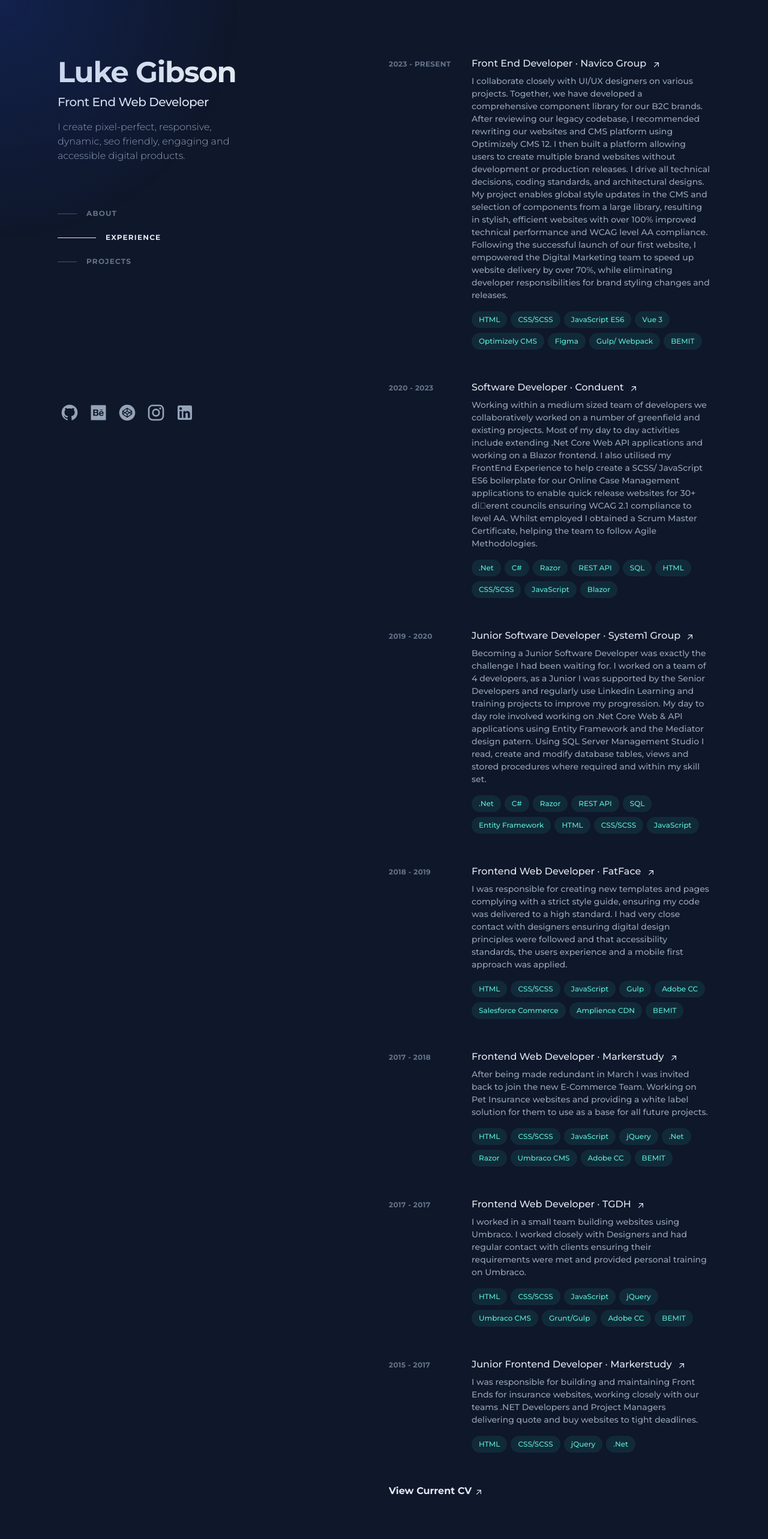
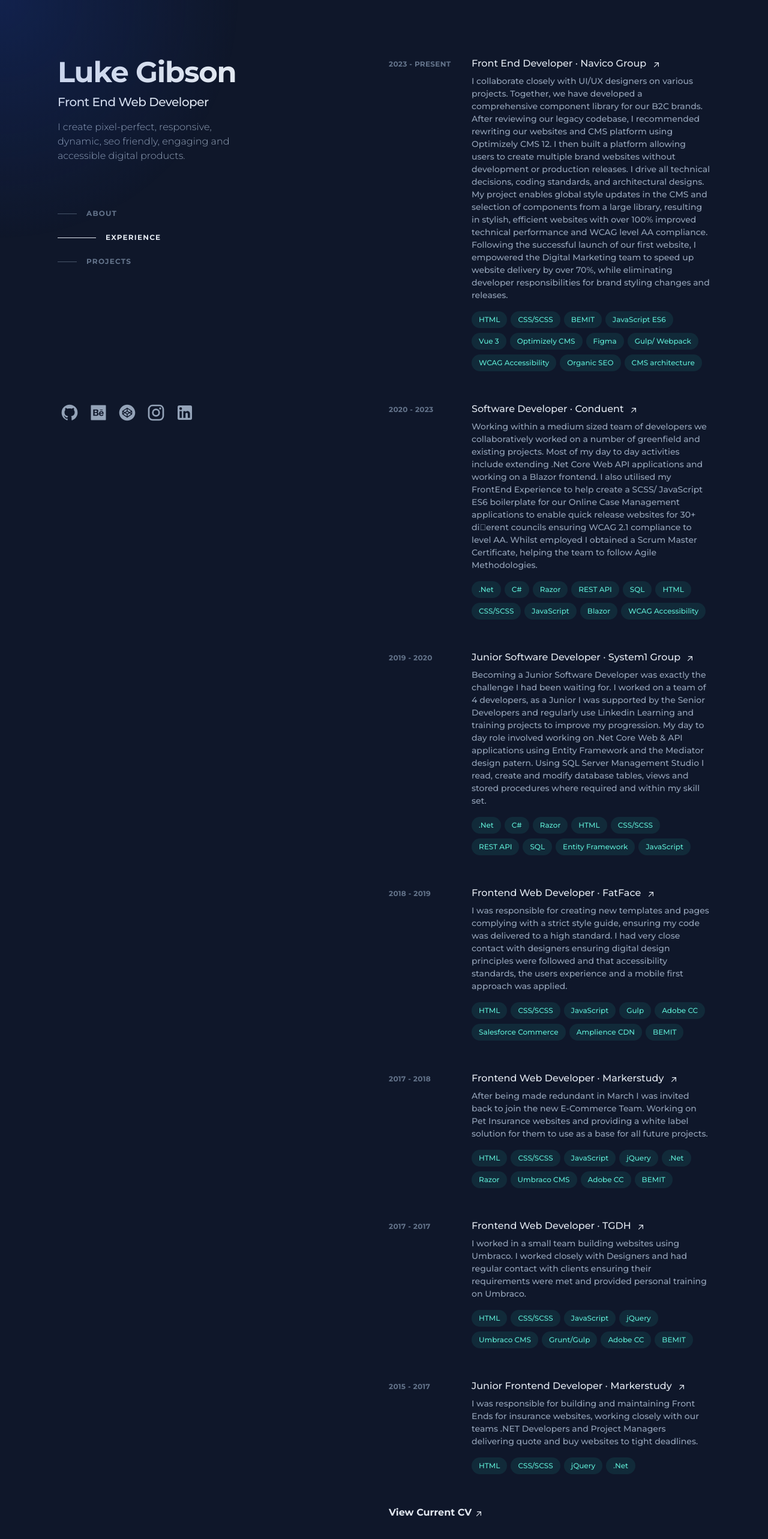
Before and after one commit to luke-gibson/luke-gibson-ui, a Nuxt app: page /experience in a window 1280 px wide. Shown: the top 2566 px of the page at 60% size. Built offline with nearby package versions, Linux system fonts and the light colour scheme.

Commit message:
hide image for now

```diff
--- a/nuxt.config.ts
+++ b/nuxt.config.ts
@@ -13,7 +13,7 @@ export default defineNuxtConfig({
     head: {
       charset: 'utf-8',
       viewport: 'width=device-width, initial-scale=1',
-      title: 'Luke Gibson Design | Web Designer and Developer Waterlooville, Hampshire',
+      title: 'Luke Gibson | Web Designer and Developer Waterlooville, Hampshire',
       link: [
         { rel: 'preconnect', href: 'https://fonts.googleapis.com' },
         { rel: 'preconnect', href: 'https://fonts.gstatic.com', crossorigin: '' },
--- a/pages/experience.vue
+++ b/pages/experience.vue
@@ -15,6 +15,9 @@ const experiences = [
         name: "CSS/SCSS",
       },
       {
+        name: "BEMIT"
+      },
+      {
         name: "JavaScript ES6",
       },
       {
@@ -30,8 +33,14 @@ const experiences = [
         name: "Gulp/ Webpack"
       },
       {
-        name: "BEMIT"
+        name: "WCAG Accessibility"
       },
+      {
+        name: "Organic SEO"
+      },
+      {
+        name: "CMS architecture"
+      }
     ],
   },
   {
@@ -69,6 +78,9 @@ const experiences = [
       {
         name: "Blazor"
       },
+      {
+        name: "WCAG Accessibility"
+      },
     ],
   },
   {
@@ -89,6 +101,12 @@ const experiences = [
         name: "Razor"
       },
       {
+        name: "HTML",
+      },
+      {
+        name: "CSS/SCSS",
+      },
+      {
         name: "REST API"
       },
       {
@@ -96,12 +114,6 @@ const experiences = [
       },
       {
         name: "Entity Framework"
-      },
-      {
-        name: "HTML",
-      },
-      {
-        name: "CSS/SCSS",
       },
       {
         name: "JavaScript",
@@ -265,17 +277,13 @@ const experiences = [
       </ol>
       <div class="mt-12">
         <NuxtLink
-          class="inline-flex items-baseline font-medium leading-tight text-slate-200 hover:text-teal-300 focus-visible:text-teal-300 font-semibold text-slate-200 group/link text-base"
+          class="inline-flex items-baseline leading-tight hover:text-teal-300 focus-visible:text-teal-300 font-semibold text-slate-200 group/link text-base"
           to="~/public/LukeGibsonCV2024.pdf"
           target="_blank"
           rel="noreferrer noopener"
-          aria-label="View Full Résumé (opens in a new tab)"
-          ><span
-            >View Current
-            <!-- -->
-            <span class="inline-block"
-              >CV<IconsArrow></IconsArrow></span></span
-        ></NuxtLink>
+          aria-label="View Full Résumé (opens in a new tab)">
+          <span>View Current CV<IconsArrow></IconsArrow></span>
+        </NuxtLink>
       </div>
     </div>
   </section>
--- a/pages/index.vue
+++ b/pages/index.vue
@@ -55,11 +55,11 @@ const skills = [
         About
       </h2>
     </div>
-    <div class="mb-10">
+    <!-- <div class="mb-10">
       <nuxt-img class="h-auto max-w-full rounded-lg shadow-xl shadow-slate-600/10"
         src="https://res.cloudinary.com/dqqarxqbu/image/upload/v1720904320/LukeGibsonFamily_mumeod.jpg" alt="family portrait">
       </nuxt-img>
-    </div>
+    </div> -->
     <div>
       <p class="mb-4">
         Back in 2015, I was working as an Estate Agent when the agency I was with decided to rebrand. They needed a new logo, website, and email signatures. I’ve always been passionate about design, so I jumped at the chance to create the email signatures myself. After a bit of research, I opened Sublime Text and started writing HTML and CSS for the first time. I was hooked within hours.
```
